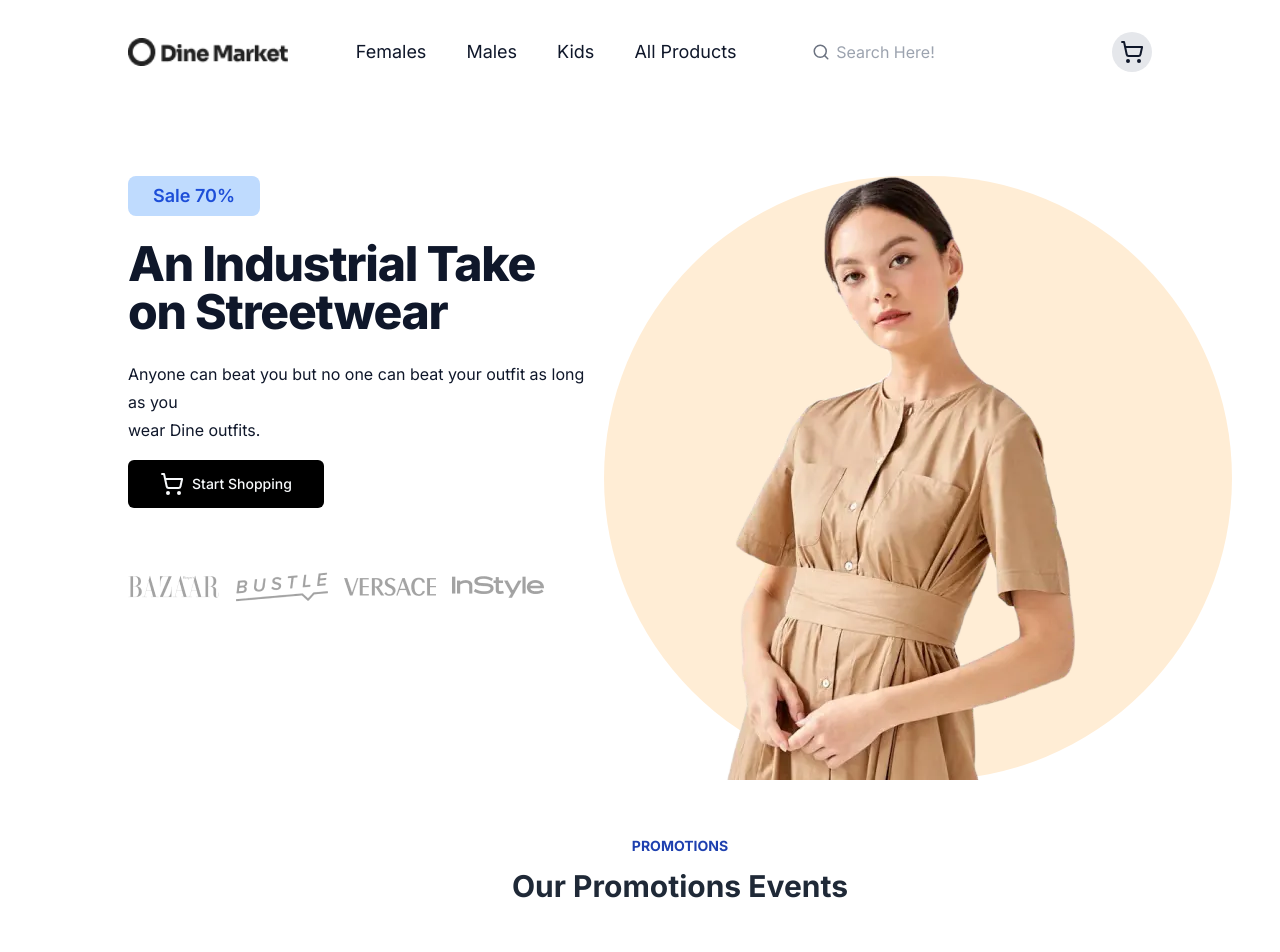
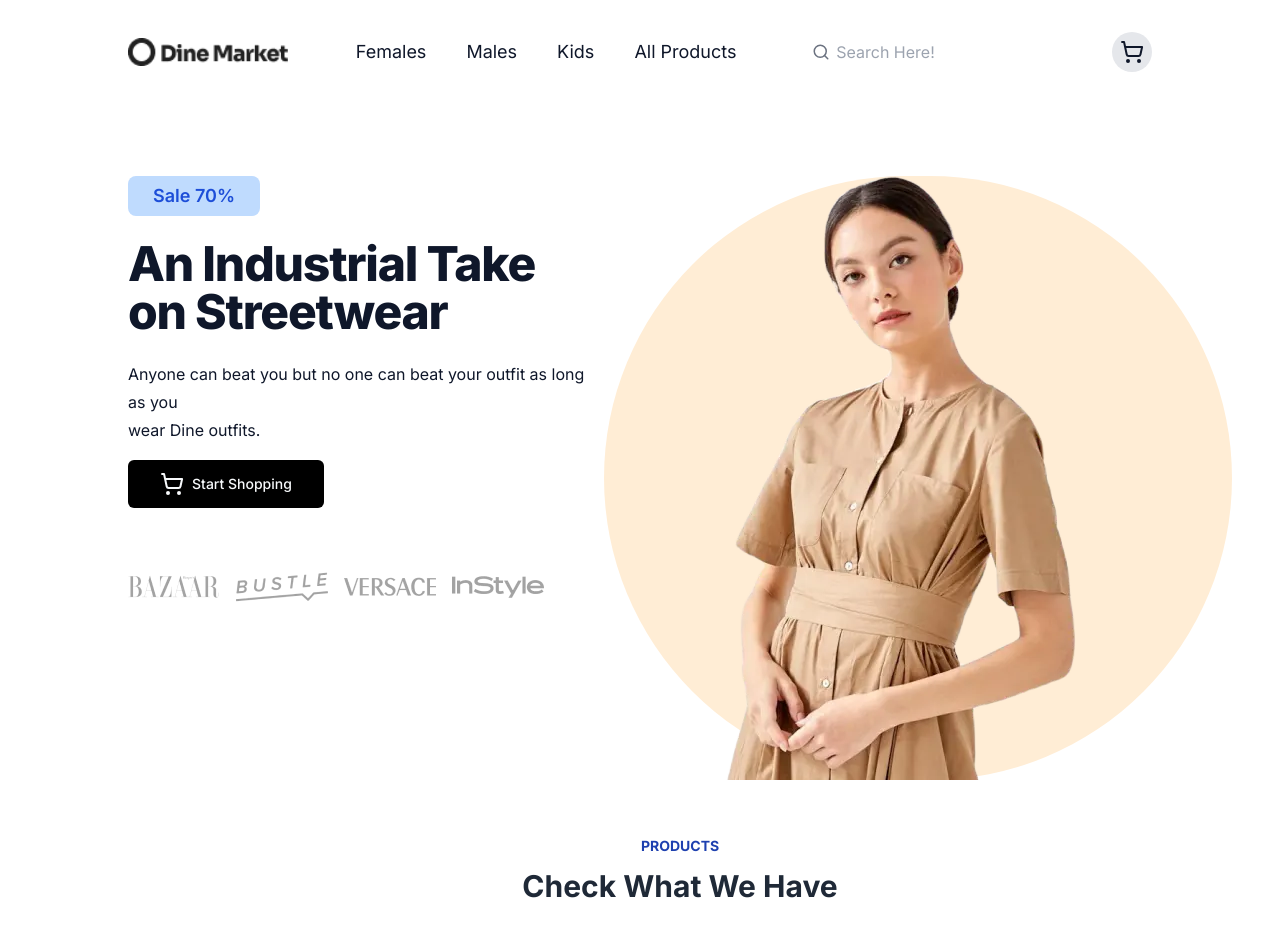
Before and after one commit to MasabBinZia/DineMarket-Ecommerce-web, a Next.js app: page / in a window 1280 px wide. Shown: the top 952 px of the page. Built offline with nearby package versions, Linux system fonts and the light colour scheme.

Commit message:
productList update

```diff
--- /dev/null
+++ b/src/components/Promotion.tsx
@@ -0,0 +1,14 @@
+import React from 'react'
+
+const Promotion = () => {
+  return (
+    <div>
+        <div className="text-center space-y-3">
+        <p className="text-blue-800 text-sm font-bold">PROMOTIONS</p>
+        <h3 className="text-3xl text-gray-800 font-bold">Our Promotions Events</h3>
+      </div>
+    </div>
+  )
+}
+
+export default Promotion
--- a/src/views/ProductList.tsx
+++ b/src/views/ProductList.tsx
@@ -8,8 +8,8 @@ const ProductList = () => {
   return (
     <div className='mt-8'>
       <div className="text-center space-y-3">
-        <p className="text-blue-800 text-sm font-bold">PROMOTIONS</p>
-        <h3 className="text-3xl text-gray-800 font-bold">Our Promotions Events</h3>
+        <p className="text-blue-800 text-sm font-bold">PRODUCTS</p>
+        <h3 className="text-3xl text-gray-800 font-bold">Check What We Have</h3>
       </div>
       <div className='flex flex-col md:flex-row justify-center md:justify-evenly mt-8 md:mt-16 p-4 md:p-0'>
         {productsChecks.map((products) => (
```
